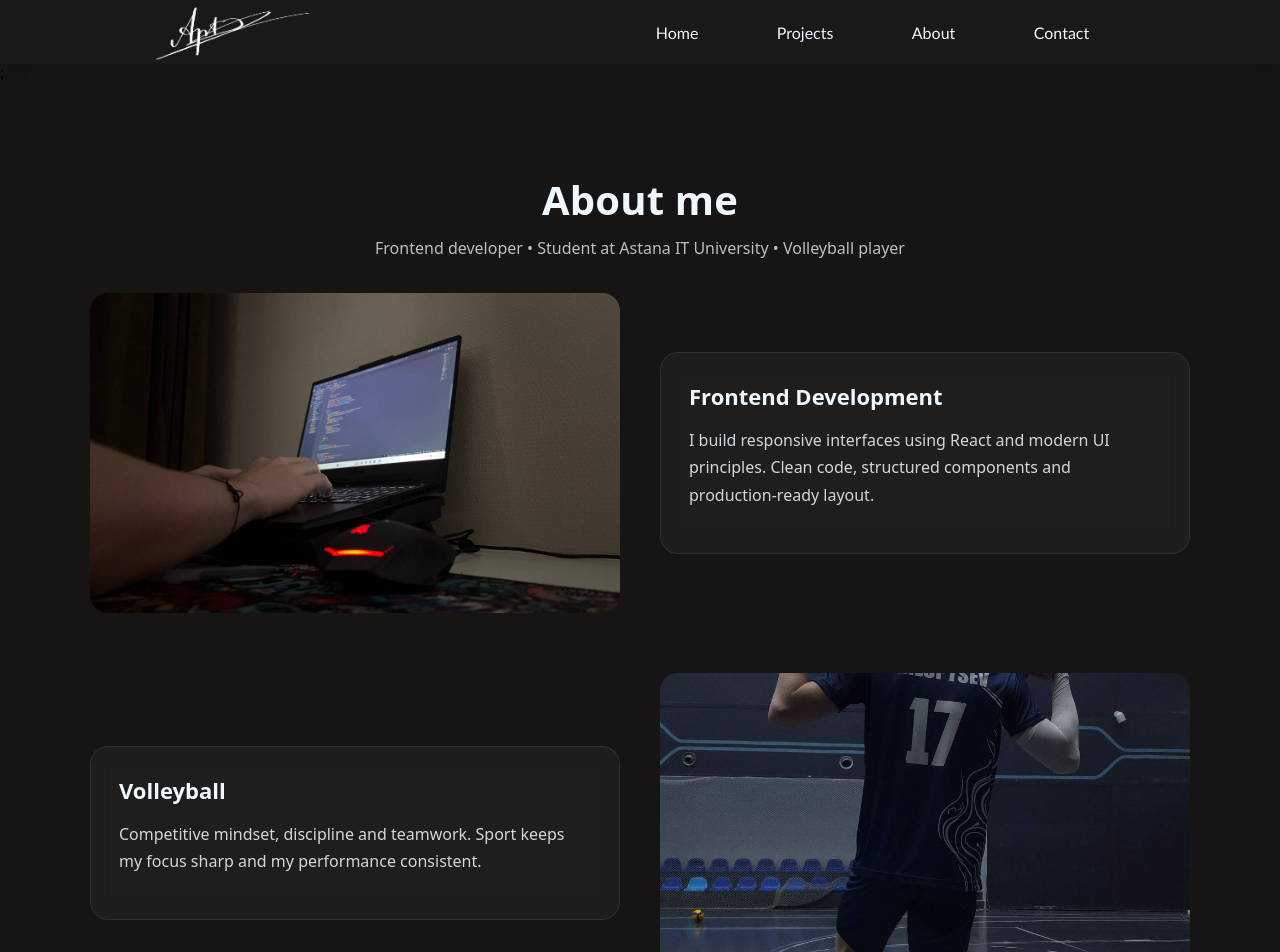
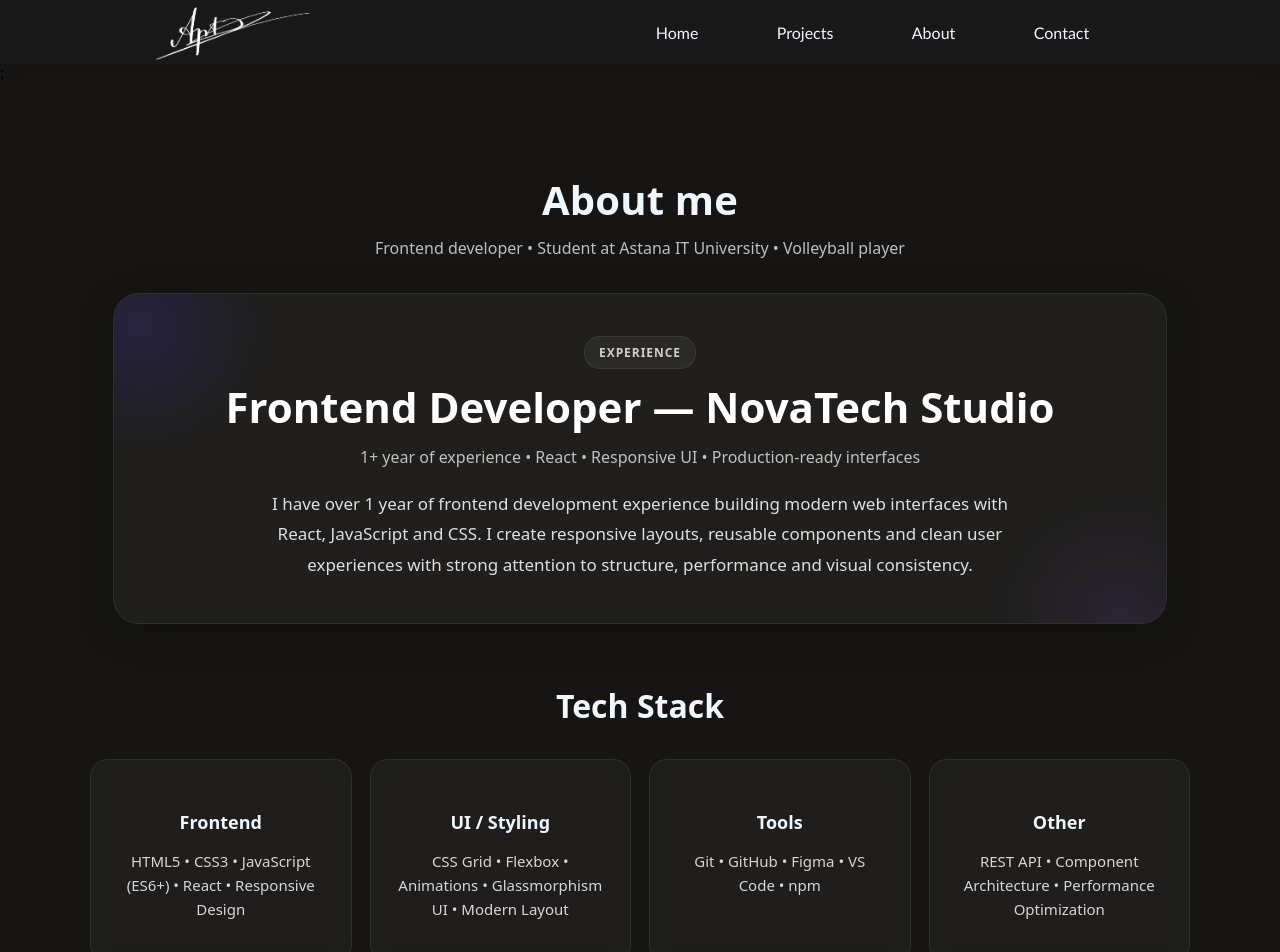
Before and after one commit to danserot/My-Portfolio-, a React (Create React App) app: page /about in a window 1280 px wide. Shown: the top 952 px of the page. Built offline with nearby package versions, Linux system fonts and the light colour scheme.

Commit message:
Improve about page

```diff
--- a/src/pages/about.jsx
+++ b/src/pages/about.jsx
@@ -8,6 +8,7 @@ export default function About() {
     <>
       <CursorParticles />
       <Header />
+
       <section className="about" id="about">
         <div className="about__container">
           <header className="about__header">
@@ -17,6 +18,60 @@ export default function About() {
               player
             </p>
           </header>
+          {/* Experience */}
+          <div className="about__experience">
+            <div className="about__experience-inner">
+              <span className="about__experience-label">Experience</span>
+              <h3 className="about__experience-title">
+                Frontend Developer — NovaTech Studio
+              </h3>
+              <p className="about__experience-meta">
+                1+ year of experience • React • Responsive UI • Production-ready
+                interfaces
+              </p>
+              <p className="about__experience-text">
+                I have over 1 year of frontend development experience building
+                modern web interfaces with React, JavaScript and CSS. I create
+                responsive layouts, reusable components and clean user
+                experiences with strong attention to structure, performance and
+                visual consistency.
+              </p>
+            </div>
+          </div>
+
+          {/* Tech Stack */}
+          <div className="about__stackBlock">
+            <h3 className="about__stackTitle">Tech Stack</h3>
+
+            <div className="about__techGrid">
+              <div className="techCard">
+                <h4>Frontend</h4>
+                <p>
+                  HTML5 • CSS3 • JavaScript (ES6+) • React • Responsive Design
+                </p>
+              </div>
+
+              <div className="techCard">
+                <h4>UI / Styling</h4>
+                <p>
+                  CSS Grid • Flexbox • Animations • Glassmorphism UI • Modern
+                  Layout
+                </p>
+              </div>
+
+              <div className="techCard">
+                <h4>Tools</h4>
+                <p>Git • GitHub • Figma • VS Code • npm</p>
+              </div>
+
+              <div className="techCard">
+                <h4>Other</h4>
+                <p>
+                  REST API • Component Architecture • Performance Optimization
+                </p>
+              </div>
+            </div>
+          </div>
 
           <div className="about__stack">
             {/* 1 */}
--- a/src/styles/about.css
+++ b/src/styles/about.css
@@ -471,3 +471,142 @@
     height: 240px;
   }
 }
+/* Featured experience block */
+.about__experience {
+  display: flex;
+  justify-content: center;
+  margin: 0 auto 56px;
+}
+
+.about__experience-inner {
+  width: min(980px, 100%);
+  text-align: center;
+  padding: 42px 36px;
+  border-radius: 26px;
+  background: rgba(255, 255, 255, 0.045);
+  border: 1px solid rgba(255, 255, 255, 0.08);
+  backdrop-filter: blur(10px);
+  -webkit-backdrop-filter: blur(10px);
+  box-shadow: 0 10px 40px rgba(0, 0, 0, 0.18);
+}
+
+.about__experience-label {
+  display: inline-block;
+  margin-bottom: 14px;
+  padding: 7px 14px;
+  border-radius: 999px;
+  font-size: 12px;
+  font-weight: 700;
+  letter-spacing: 0.08em;
+  text-transform: uppercase;
+  color: rgba(255, 255, 255, 0.78);
+  background: rgba(255, 255, 255, 0.05);
+  border: 1px solid rgba(255, 255, 255, 0.08);
+}
+
+.about__experience-title {
+  margin: 0 0 14px;
+  font-size: clamp(28px, 4vw, 42px);
+  font-weight: 800;
+  line-height: 1.15;
+  color: #fff;
+}
+
+.about__experience-meta {
+  margin: 0 0 18px;
+  font-size: 16px;
+  line-height: 1.6;
+  color: rgba(255, 255, 255, 0.72);
+}
+
+.about__experience-text {
+  max-width: 760px;
+  margin: 0 auto;
+  font-size: 17px;
+  line-height: 1.8;
+  color: rgba(255, 255, 255, 0.86);
+}
+.about__experience-inner {
+  position: relative;
+  overflow: hidden;
+}
+
+.about__experience-inner::before {
+  content: "";
+  position: absolute;
+  inset: -30% auto auto -10%;
+  width: 260px;
+  height: 260px;
+  background: radial-gradient(circle, rgba(88, 58, 255, 0.16), transparent 70%);
+  pointer-events: none;
+}
+
+.about__experience-inner::after {
+  content: "";
+  position: absolute;
+  inset: auto -8% -40% auto;
+  width: 260px;
+  height: 260px;
+  background: radial-gradient(circle, rgba(140, 90, 255, 0.1), transparent 70%);
+  pointer-events: none;
+}
+/* Tech stack block */
+
+.about__stackBlock {
+  margin: 60px 0 70px;
+  text-align: center;
+}
+
+.about__stackTitle {
+  font-size: 32px;
+  font-weight: 800;
+  margin-bottom: 32px;
+}
+
+/* grid */
+
+.about__techGrid {
+  display: grid;
+  grid-template-columns: repeat(4, 1fr);
+  gap: 18px;
+}
+
+/* cards */
+
+.techCard {
+  padding: 26px;
+  border-radius: 18px;
+  background: rgba(255, 255, 255, 0.04);
+  border: 1px solid rgba(255, 255, 255, 0.08);
+  backdrop-filter: blur(10px);
+  transition: transform 0.25s ease;
+}
+
+.techCard:hover {
+  transform: translateY(-4px);
+}
+
+.techCard h4 {
+  margin-bottom: 12px;
+  font-size: 18px;
+}
+
+.techCard p {
+  line-height: 1.6;
+  opacity: 0.85;
+  font-size: 15px;
+}
+
+/* mobile */
+
+@media (max-width: 900px) {
+  .about__techGrid {
+    grid-template-columns: 1fr 1fr;
+  }
+}
+
+@media (max-width: 500px) {
+  .about__techGrid {
+    grid-template-columns: 1fr;
+  }
+}
```
